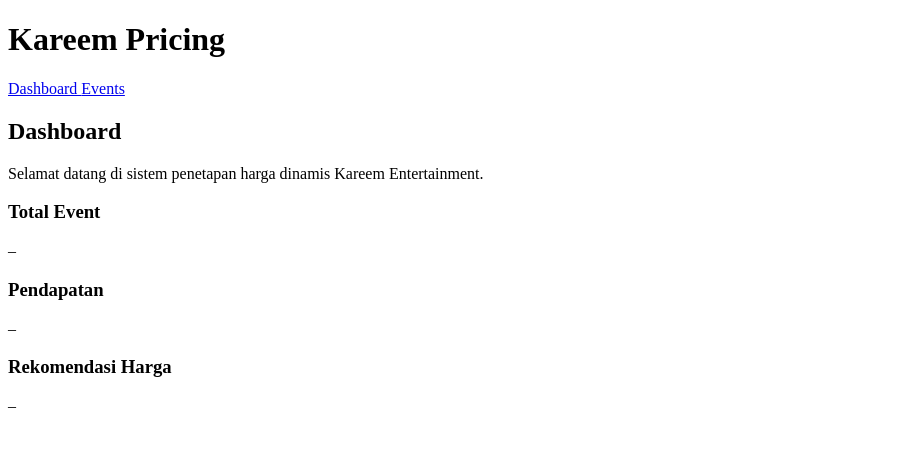
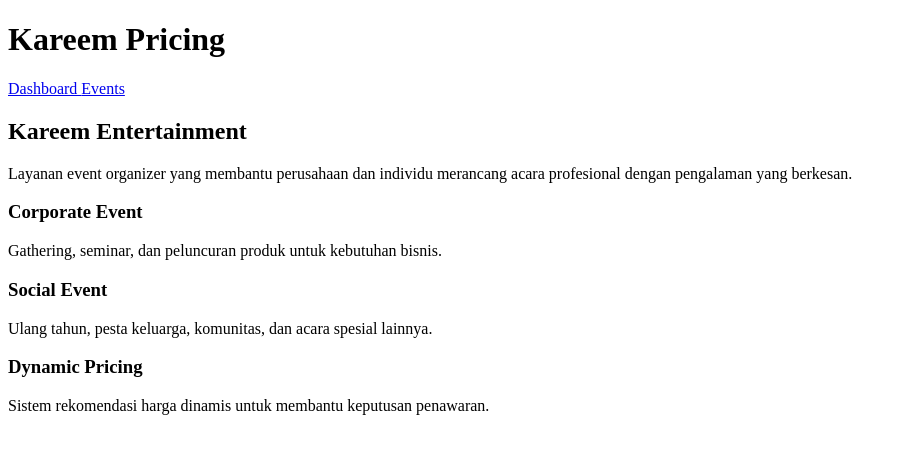
Before and after one commit to kiraascoder/kareem-e, a Vue app in the folder frontend/: page / in a window 1280 px wide. Shown: the top 454 px of the page, without its empty margins (0-908 px from the left). Built offline with nearby package versions, Linux system fonts and the light colour scheme.

Commit message:
Update index.js

```diff
--- a/frontend/src/router/index.js
+++ b/frontend/src/router/index.js
@@ -1,22 +1,20 @@
 import { createRouter, createWebHistory } from "vue-router";
+import HomeView from "../views/HomeView.vue";
+import AboutView from "../views/AboutView.vue";
+import ContactView from "../views/ContactView.vue";
+import BookingView from "../views/BookingView.vue";
 import DashboardView from "../views/DashboardView.vue";
 import EventListView from "../views/EventListView.vue";
-// PricingView, EventFormView nanti kita tambahkan
 
 const routes = [
-  {
-    path: "/",
-    name: "dashboard",
-    component: DashboardView,
-  },
-  {
-    path: "/events",
-    name: "events.index",
-    component: EventListView,
-  },
-  // nanti:
-  // { path: "/events/new", name: "events.create", component: EventFormView },
-  // { path: "/events/:id/pricing", name: "events.pricing", component: PricingView, props: true },
+  { path: "/", name: "home", component: HomeView },
+  { path: "/about", name: "about", component: AboutView },
+  { path: "/contact", name: "contact", component: ContactView },
+  { path: "/booking", name: "booking", component: BookingView },
+
+  // halaman internal (misal untuk admin/staff)
+  { path: "/dashboard", name: "dashboard", component: DashboardView },
+  { path: "/events", name: "events.index", component: EventListView },
 ];
 
 const router = createRouter({
```
